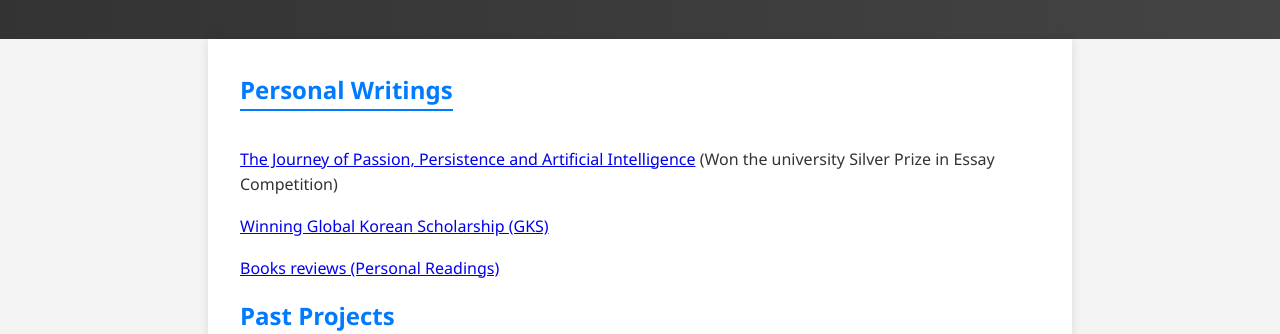
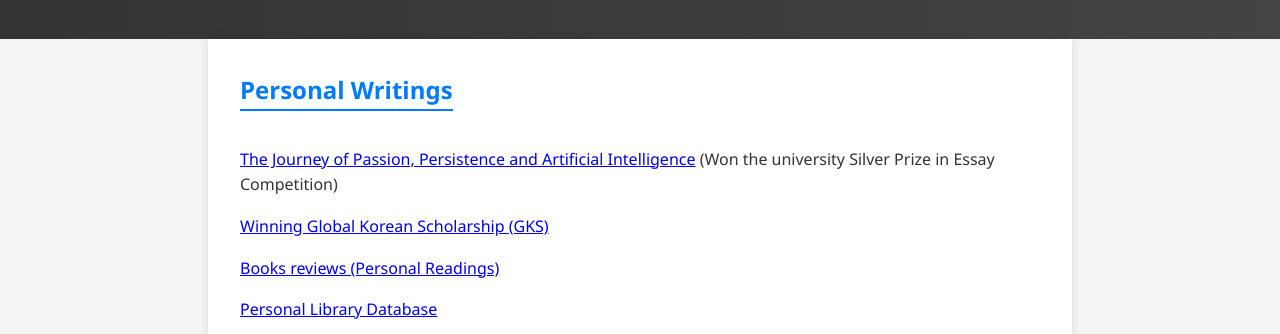
Before and after one commit to ogenrwotdaniel/ogenrwotdaniel.github.io, a plain HTML site: page index.html in a window 1280 px wide. Shown: the part 464-798 px from the top of the page. Drawn offline with Linux system fonts and the light colour scheme.

Commit message:
Update index.html

```diff
--- a/index.html
+++ b/index.html
@@ -31,6 +31,7 @@
                 <li><a href="https://www.dropbox.com/scl/fi/5h2rao023f5s7hsj75kq5/Ogenrwot-Daniel-Pai-Chai-English-Essay-Contest..pdf?rlkey=yu6t1r6i46xts3xgt0wivcm7y&dl=0">The Journey of Passion, Persistence and Artificial Intelligence</a> (Won the university Silver Prize in Essay Competition)</li>
                 <li><a href="https://www.dropbox.com/scl/fi/ofs9r93gfofu343iqvdq7/Winning-GKS-Final-draft-NIIED-2024.02.27.pdf?rlkey=0i0gil64i3ketigpqfeql3hwl&st=3zw5yhsy&dl=0">Winning Global Korean Scholarship (GKS)</a></li>
                  <li><a href="https://docs.google.com/document/d/1AkyGLFFyWvgj5O0sUergqUwFkWvFvqW7kMczx5xmiUM/edit?usp=sharing">Books reviews (Personal Readings)</a></li>
+                <li><a href="https://docs.google.com/spreadsheets/d/1PH4djQrKdI2zW9OcKP8YjQsYvV_hK-fDzbFfCQgiuFI/edit?usp=sharing">Personal Library Database</a></li>
             </ul>
         </section>
         <section id="projects">
```
